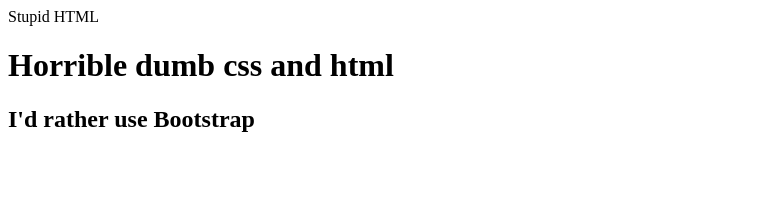
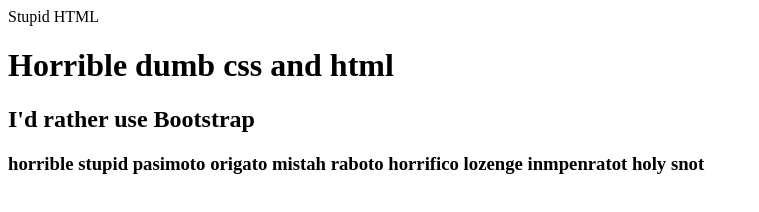
Before and after one commit to dimaostrov/DogAppSickBrah, a plain HTML site: page index.html in a window 1280 px wide. Shown: the whole page, without its empty margins (0-759 px from the left). Drawn offline with Linux system fonts and the light colour scheme.

Commit message:
add more stupid stuff

```diff
--- a/index.html
+++ b/index.html
@@ -11,5 +11,6 @@
     <div>Stupid HTML</div>
     <h1>Horrible dumb css and html</h1>
     <h2>I'd rather use Bootstrap</h2>
+    <h3>horrible stupid pasimoto origato mistah raboto horrifico lozenge inmpenratot holy snot</h3>
 </body>
 </html>
```
